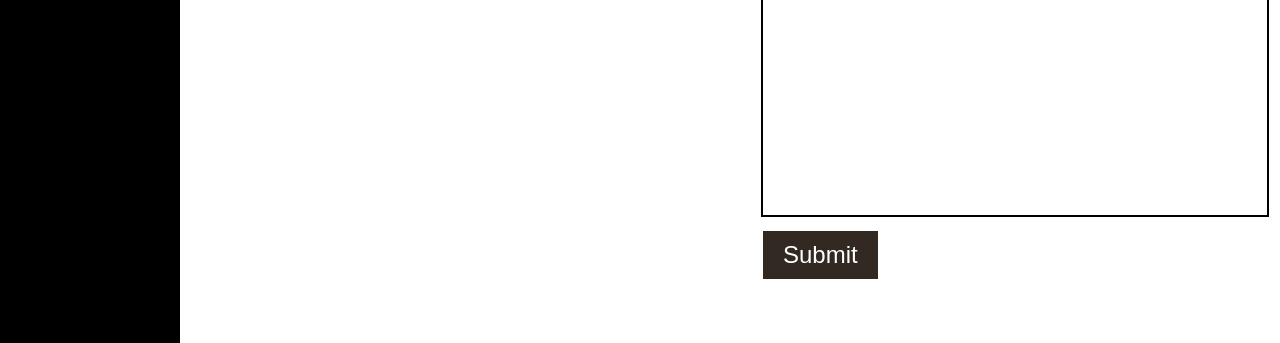
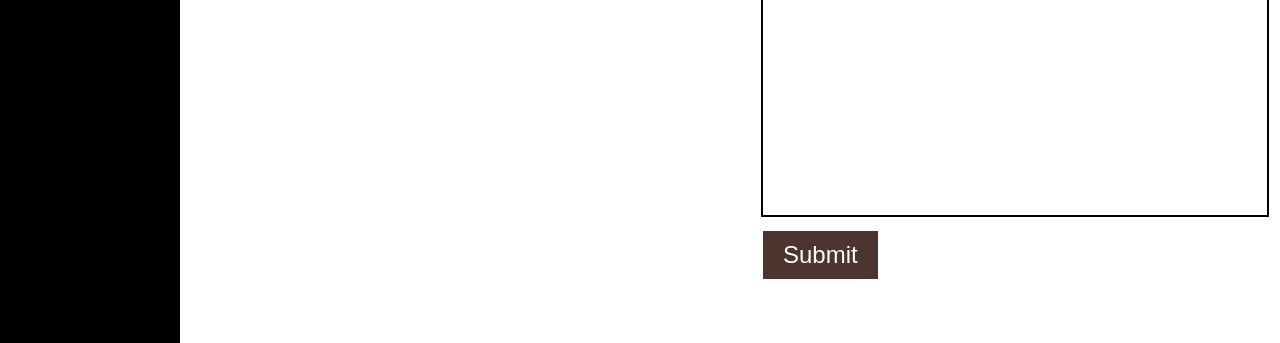
Before and after one commit to letung3105/abcxyz-cafe-project, a plain HTML site: page address.html in a window 1280 px wide. In both pictures the pointer is over the input "Submit". Shown: the part 457-800 px from the top of the page. Drawn offline with Linux system fonts and the light colour scheme; a web font is replaced by a local one.

Commit message:
Adjustment to address page

```diff
--- a/css/address.css
+++ b/css/address.css
@@ -81,9 +81,9 @@
         font-size: 24px;
         padding: 10px 20px;
         border: solid 2px;
+        cursor: pointer;
     }
     #submit-button:hover {
-        cursor: pointer;
         color: white;
-        background-color: #322A22;
+        background-color: #4E342E;
     }
```
